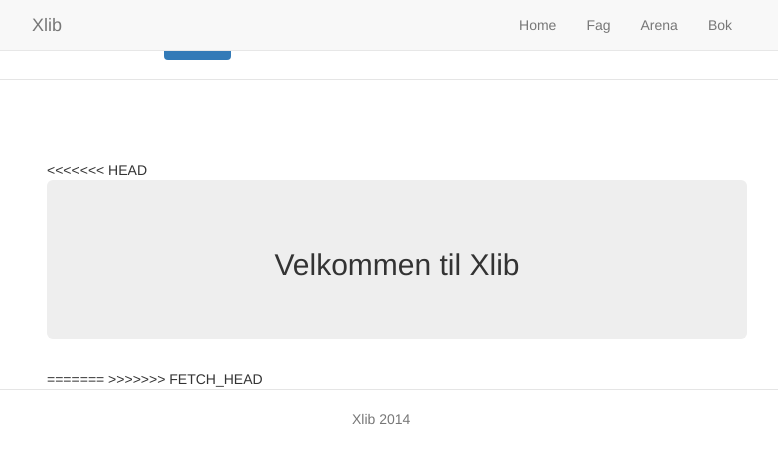
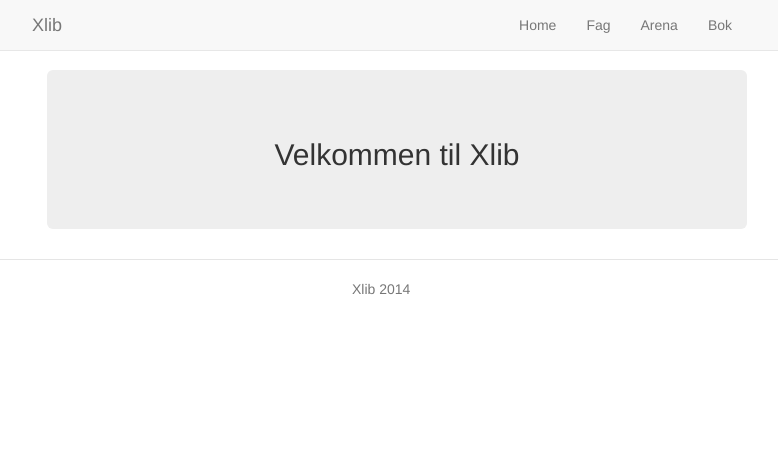
Before and after one commit to xlib-crew/xdev, a website: page app/index.html in a window 1280 px wide. Shown: the whole page, without its empty margins (258-1036 px from the left). Drawn offline with nearby package versions, Linux system fonts and the light colour scheme; some packages are replaced by stand-ins of ours; files that its build step writes are made by us from their sources.

Commit message:
ny commit

```diff
--- a/app/index.html
+++ b/app/index.html
@@ -23,16 +23,6 @@
     <!--[if lt IE 7]>
       <p class="browsehappy">You are using an <strong>outdated</strong> browser. Please <a href="http://browsehappy.com/">upgrade your browser</a> to improve your experience.</p>
     <![endif]-->
-<div class="header" >
-  <ul class="nav nav-pills pull-right" style="margin-right: 30%">
-    <li class="active"><a ng-href="#">Home</a></li>
-    <li><a ng-href="#">HJEM</a></li>
-    <li><a ng-href="#">FAG</a></li>
-    <li><a ng-href="#">INTERAKSJON</a></li>
-    <li><a ng-href="#">OPPSLAGSVERK</a></li>
-  </ul>
-  <h3 class="text-muted" style="margin-left: 5%">LOGO</h3>
-</div>
     <!-- Add your site or application content here -->
     <div class="navbar navbar-default navbar-fixed-top" ng-controller="NavCtrl">
         <div class="container">
--- a/app/views/main.html
+++ b/app/views/main.html
@@ -1,7 +1,4 @@
-<<<<<<< HEAD
 <div class="jumbotron">
 <h2>Velkommen til Xlib</h2>
     <h4></h4>
 </div>
-=======
->>>>>>> FETCH_HEAD
```
